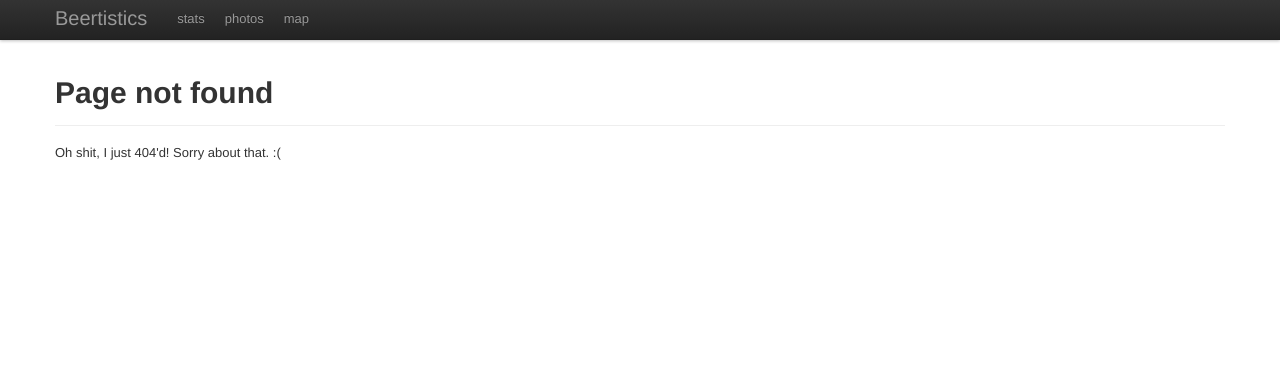
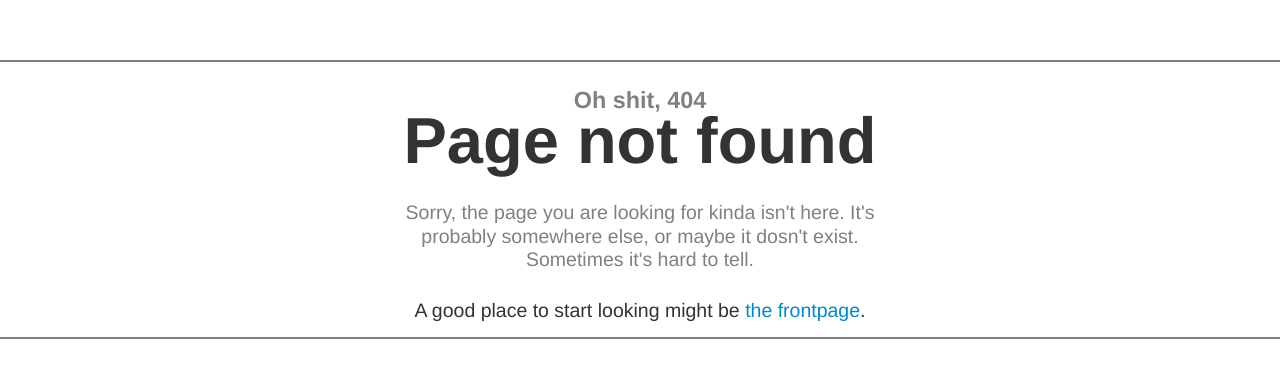
Before and after one commit to kvalle/beertistics, a Flask app: template beertistics/templates/404.html in a window 1280 px wide. Shown: the top 378 px of the page. Run offline with Flask 2, Linux system fonts and the light colour scheme; the template is opened without the code that fills it, so the values that code supplies are empty; some libraries are stand-ins or nearby versions.

Commit message:
new 404 page

```diff
--- a/beertistics/templates/404.html
+++ b/beertistics/templates/404.html
@@ -1,9 +1,19 @@
-{% extends "layout.html" %}
+{% extends "base.html" %}
 
 {% block title %}404{% endblock %}
+
 {% block content %}
-  <div class="page-header">
+  <div class="center-box">
+    <h2 class="gray">Oh shit, 404</h2>
     <h1>Page not found</h1>
+    <p></p>
+    <p class="gray">
+        Sorry, the page you are looking for kinda isn't here.
+        It's probably somewhere else, or maybe it dosn't exist.
+        Sometimes it's hard to tell.
+    </p>
+    <p>
+        A good place to start looking might be <a href="/">the frontpage</a>.
+    </p>
   </div>
-  <p>Oh shit, I just 404'd! Sorry about that. :(</p>
 {% endblock %}
```
